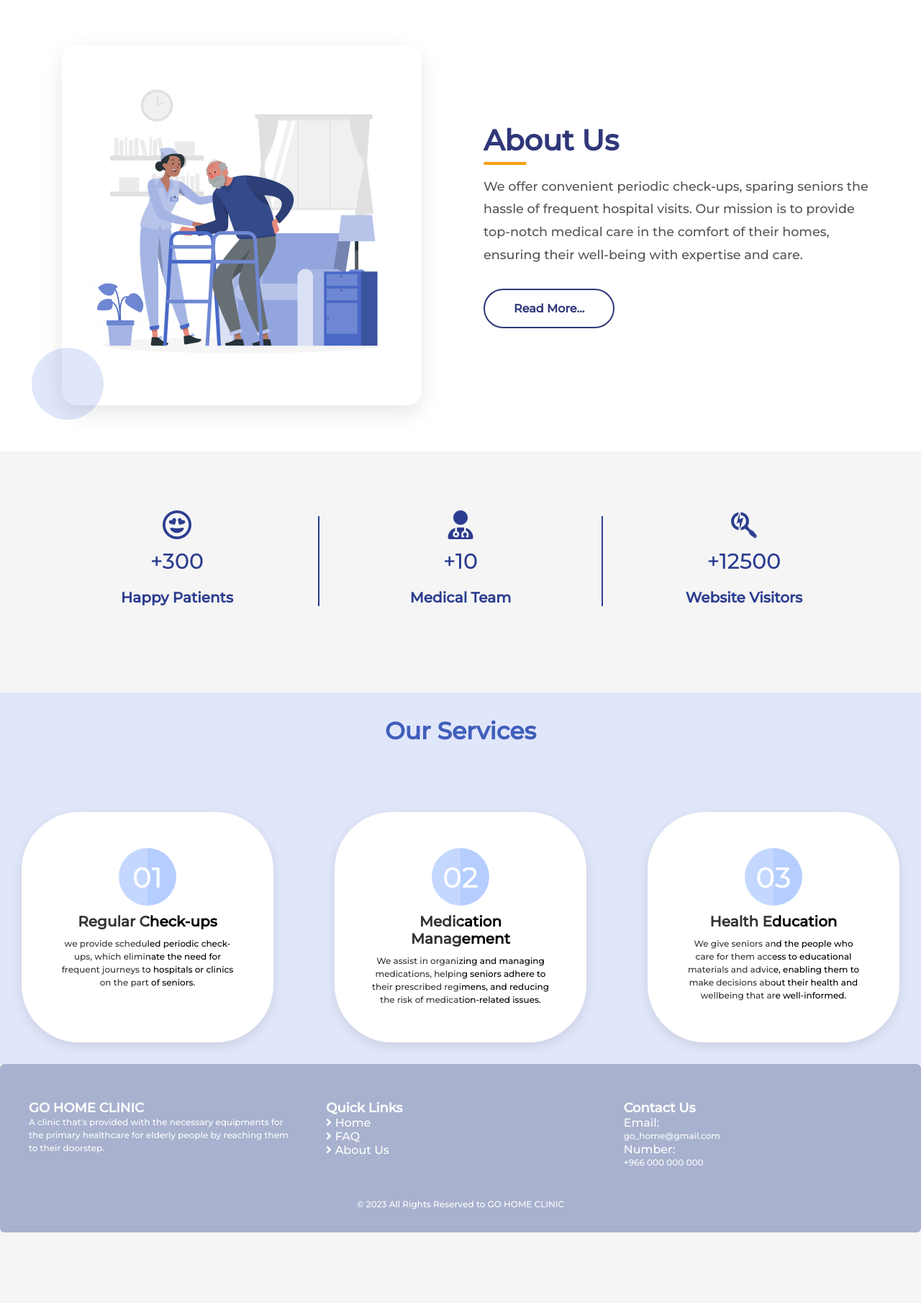
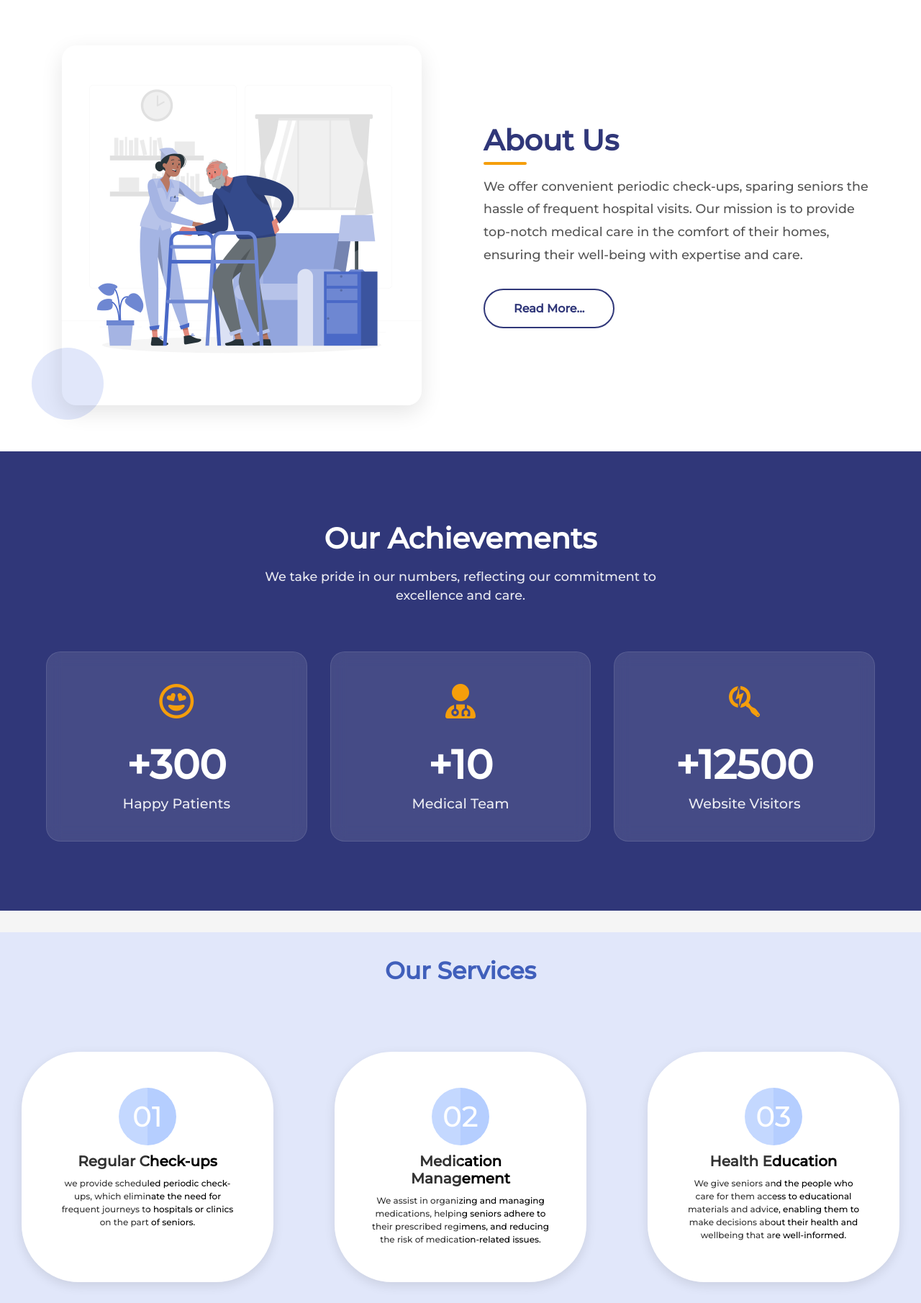
Before and after one commit to EngAboodSDev/go-home-clinic, a PHP site: page / in a window 1280 px wide. Shown: the part 775-2585 px from the top of the page at 72% size. Before the commit the page ends 2487 px from the top, so only its background shows below. Run offline with PHP 8.4, Linux system fonts and the light colour scheme; some libraries are stand-ins or nearby versions.

Commit message:
refactor: Update Stats section style in Index.php file

```diff
--- a/Index.php
+++ b/Index.php
@@ -74,26 +74,43 @@ if (isset($_GET['dout']) && is_numeric($_GET['dout'])) {
         </div>
     </section>
     <section id="stat_section">
-        <div class="middle">
-            <div class="counting-sec">
-                <div class="inner-width">
-                    <div class="col">
-                        <i class="fa-regular fa-face-grin-hearts fa-2xl"></i>
-                        <div class="num">+300</div> Happy Patients
+        <div class="stat-container">
+            <div class="stat-header">
+                <h2>Our Achievements</h2>
+                <p>We take pride in our numbers, reflecting our commitment to excellence and care.</p>
             </div>
-                    <div class="col">
-                        <i class="fa-solid fa-user-doctor fa-2xl"></i>
-                        <div class="num">+10</div> Medical Team
+            <div class="stat-grid">
+                <div class="stat-card">
+                    <div class="icon-box">
+                        <i class="fa-regular fa-face-grin-hearts"></i>
                     </div>
-                    <div class="col">
-                        <i class="fa-brands fa-searchengin fa-2xl"></i>
-                        <div class="num">+12500</div> Website Visitors
-                    </div>
-
+                    <div class="stat-info">
+                        <div class="num">+300</div>
+                        <span>Happy Patients</span>
                     </div>
                 </div>
+                <div class="stat-card">
+                    <div class="icon-box">
+                        <i class="fa-solid fa-user-doctor"></i>
+                    </div>
+                    <div class="stat-info">
+                        <div class="num">+10</div>
+                        <span>Medical Team</span>
+                    </div>
+                </div>
+                <div class="stat-card">
+                    <div class="icon-box">
+                        <i class="fa-brands fa-searchengin"></i>
+                    </div>
+                    <div class="stat-info">
+                        <div class="num">+12500</div>
+                        <span>Website Visitors</span>
+                    </div>
+                </div>
+            </div>
+        </div>
+    </section>
 
-    </section>
     <section id="services">
         <h1>Our Services</h1>
         <div class="ser_container">
--- a/css/newstyle.css
+++ b/css/newstyle.css
@@ -820,83 +820,89 @@ p {
   }
 }
 
+/* Stats Section Redesign */
 #stat_section {
-  box-sizing: border-box;
-  font-family: "Montserrat", sans-serif;
-
-  /* font-family: "helvetica", sans-serif; */
-  display: flex;
-  justify-content: space-between;
-  align-items: center;
-  padding: 50px;
+  background-color: #303779;
+  padding: 6rem 5%;
+  color: #fff;
+  text-align: center;
 }
 
-.middle {
-  width: 100%;
+.stat-container {
+  max-width: 1200px;
+  margin: 0 auto;
 }
 
-.counting-sec {
-  width: 100%;
-
-  padding: 40px 0;
+.stat-header {
+  margin-bottom: 4rem;
 }
 
-.inner-width {
-  max-width: 1200px;
-  margin: auto;
-  display: flex;
+.stat-header h2 {
+  font-size: 2.5rem;
+  font-weight: 700;
+  margin-bottom: 1rem;
+  font-family: "Montserrat", sans-serif;
 }
 
-.col {
-  flex: 1;
-  text-align: center;
-  color: #2c3d8f;
-  border-right: 2px solid #2c3d8f;
-  font-size: 20px;
-  font-weight: 600;
+.stat-header p {
+  font-size: 1.1rem;
+  opacity: 0.9;
+  max-width: 600px;
+  margin: 0 auto;
 }
 
-.col:last-child {
-  border: 0;
+.stat-grid {
+  display: grid;
+  grid-template-columns: repeat(auto-fit, minmax(300px, 1fr));
+  gap: 2rem;
 }
 
-.num {
-  font-size: 30px;
-  font-weight: 400;
-  margin: 20px 0;
+.stat-card {
+  background: rgba(255, 255, 255, 0.1);
+  backdrop-filter: blur(10px);
+  padding: 2.5rem;
+  border-radius: 20px;
+  border: 1px solid rgba(255, 255, 255, 0.1);
+  transition:
+    transform 0.3s ease,
+    background 0.3s ease;
 }
 
-.fa-users,
-.fa-smile-wink,
-.fa-money-bill {
-  color: #2c3d8f;
-  font-size: 60px;
+.stat-card:hover {
+  transform: translateY(-10px);
+  background: rgba(255, 255, 255, 0.2);
 }
 
-@media (max-width: 768px) {
-  .counting-sec {
-    min-width: 200px;
-    padding: 0 40px;
+.icon-box {
+  font-size: 3rem;
+  color: #f59e0b;
+  margin-bottom: 1.5rem;
+}
+
+.stat-info .num {
+  font-size: 3.5rem;
+  font-weight: 800;
+  margin-bottom: 0.5rem;
+  font-family: "Montserrat", sans-serif;
+}
+
+.stat-info span {
+  font-size: 1.2rem;
+  font-weight: 500;
+  opacity: 0.9;
+}
+
+@media screen and (max-width: 768px) {
+  #stat_section {
+    padding: 4rem 1.5rem;
   }
 
-  .inner-width {
-    display: block;
+  .stat-header h2 {
+    font-size: 2rem;
   }
 
-  .col {
-    padding: 40px 0;
-    border: 0;
-    border-bottom: 2px solid #2c3d8f;
-  }
-
-  .col:last-child {
-    border: 0;
-  }
-
-  .fa-users,
-  .fa-smile-wink,
-  .fa-money-bill {
-    font-size: 90px;
+  .stat-info .num {
+    font-size: 2.5rem;
   }
 }
 
```
Lines whose indentation alone changed are shown as unchanged.
